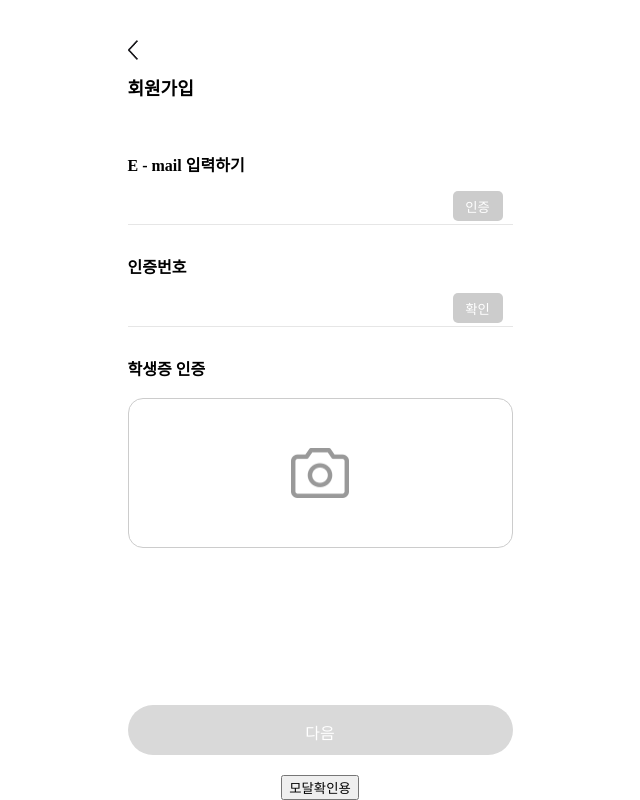
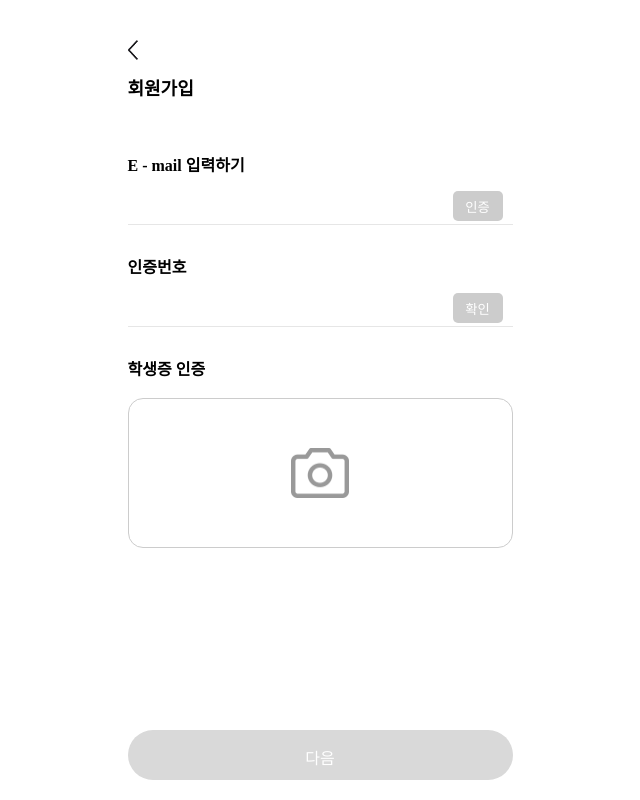
Before and after one commit to ATTI-UMC/ATTI-frontend, a React (Vite) app: page /signup/auth in a window 1280 px wide. Shown: the whole page, without its empty margins (320-960 px from the left). Built offline with nearby package versions, Linux system fonts and the light colour scheme.

Commit message:
feat,style: 이메일 인증, 비밀번호 인증 완료 시 다음 버튼 활성화, onboarding 다음 버튼 스타일 수정

```diff
--- a/src/components/onboarding/NextButton.jsx
+++ b/src/components/onboarding/NextButton.jsx
@@ -19,7 +19,8 @@ const Button = styled.button`
   max-width: 400px;
   height: 50px;
   padding: 15px;
-  margin-top: 15px;
+  margin-top: auto;
+  margin-bottom: 20px;
   color: white;
   background-color: ${({ disabled }) => (disabled ? "#d9d9d9" : "#10D99B")};
   border: none;
--- a/src/components/signup/Button.jsx
+++ b/src/components/signup/Button.jsx
@@ -1,8 +1,21 @@
 import React from "react";
+import { useNavigate } from "react-router-dom";
 import styled from "styled-components";
 
-const Button = ({ disabled }) => {
-  return <Btn>다음</Btn>;
+const Button = ({ disabled, to }) => {
+  const navigate = useNavigate();
+
+  const handleClick = () => {
+    if (!disabled) {
+      navigate(to);
+    }
+  };
+
+  return (
+    <Btn disabled={disabled} onClick={handleClick}>
+      다음
+    </Btn>
+  );
 };
 
 export default Button;
@@ -14,9 +27,9 @@ const Btn = styled.button`
   padding: 15px;
   margin-top: auto;
   margin-bottom: 20px;
-  background-color: #d9d9d9;
+  background-color: ${({ disabled }) => (disabled ? "#d9d9d9" : "#10D99B")};
   border-radius: 50px;
-  border:none;
+  border: none;
   color: #fff;
   font-size: 16px;
   cursor: pointer;
--- a/src/components/signup/ImageUpload.jsx
+++ b/src/components/signup/ImageUpload.jsx
@@ -3,7 +3,7 @@ import React, { useRef, useState } from "react";
 import styled from "styled-components";
 import camera from "../../assets/images/camera.png";
 
-const ImageUpload = () => {
+const ImageUpload = ({ onUploadSuccess }) => {
   const [imagePreview, setImagePreview] = useState(null);
   const [isCameraOpen, setIsCameraOpen] = useState(false);
   const videoRef = useRef(null);
@@ -11,10 +11,12 @@ const ImageUpload = () => {
 
   const handleBoxClick = () => {
     setIsCameraOpen(true);
-    navigator.mediaDevices.getUserMedia({ video: { facingMode: "environment" } }).then((stream) => {
-      videoRef.current.srcObject = stream;
-      videoRef.current.play();
-    });
+    navigator.mediaDevices
+      .getUserMedia({ video: { facingMode: "environment" } })
+      .then((stream) => {
+        videoRef.current.srcObject = stream;
+        videoRef.current.play();
+      });
   };
 
   const handleTakePhoto = () => {
@@ -32,10 +34,22 @@ const ImageUpload = () => {
     const offsetY = whiteBoxRect.top - videoRect.top;
 
     // Draw the video frame onto the canvas
-    context.drawImage(video, offsetX, offsetY, width, height, 0, 0, width, height);
+    context.drawImage(
+      video,
+      offsetX,
+      offsetY,
+      width,
+      height,
+      0,
+      0,
+      width,
+      height
+    );
 
     const imageDataUrl = canvasRef.current.toDataURL("image/png");
     setImagePreview(imageDataUrl);
+
+    onUploadSuccess();
 
     // Stop all video tracks to close the camera
     video.srcObject.getTracks().forEach((track) => track.stop());
@@ -58,7 +72,12 @@ const ImageUpload = () => {
         <CameraOverlay>
           <Video ref={videoRef} />
           <WhiteBox id="white-box" />
-          <Canvas ref={canvasRef} width="250" height="150" style={{ display: "none" }} />
+          <Canvas
+            ref={canvasRef}
+            width="250"
+            height="150"
+            style={{ display: "none" }}
+          />
           <TakePhotoButton onClick={handleTakePhoto}>사진 촬영</TakePhotoButton>
         </CameraOverlay>
       )}
--- a/src/pages/onboarding/Onboarding.jsx
+++ b/src/pages/onboarding/Onboarding.jsx
@@ -57,8 +57,8 @@ export default Onboarding;
 const OnboardingContainer = styled.div`
   display: flex;
   flex-direction: column;
-  width: 100%;
-  height: 100%;
+  width: 100vw;
+  height: 100vh;
   align-items: center;
   justify-content: center;
   background: #fff;
--- a/src/pages/signup/Authentication.jsx
+++ b/src/pages/signup/Authentication.jsx
@@ -4,6 +4,7 @@ import Button from "../../components/signup/Button";
 import ImageUpload from "../../components/signup/ImageUpload";
 import axios from "axios";
 import Modal from "../../components/Modal";
+import { useNavigate } from "react-router-dom";
 
 const Authentication = () => {
   const [showModal, setShowModal] = useState(false);
@@ -19,6 +20,12 @@ const Authentication = () => {
 
   const [verificationError, setVerificationError] = useState("");
   const [verificationSuccess, setVerificationSuccess] = useState("");
+
+  const [isImageUploaded, setIsImageUploaded] = useState(false);
+
+  const handleImageUploadSuccess = () => {
+    setIsImageUploaded(true);
+  };
 
   const validateEmail = (email) => {
     const emailRegex = /^[^\s@]+@[^\s@]+\.[^\s@]+$/;
@@ -65,6 +72,8 @@ const Authentication = () => {
     }
   }*/
 
+  const isNext = isEmailValid && isVerificationNumValid && isImageUploaded;
+
   return (
     <>
       <InputField
@@ -87,9 +96,9 @@ const Authentication = () => {
         //success={verificationSuccess}
         //error={verificationError}
       />
-      <ImageUpload />
-      <Button />
-      <button onClick={handleClick}>모달확인용</button>
+      <ImageUpload onUploadSuccess={handleImageUploadSuccess} />
+      <Button disabled={!isNext} to={"/signup/password-setup"} />
+      {/*<button onClick={handleClick}>모달확인용</button>*/}
       <Modal
         show={showModal}
         onClose={handleClick}
--- a/src/pages/signup/PasswordSetup.jsx
+++ b/src/pages/signup/PasswordSetup.jsx
@@ -3,13 +3,13 @@ import InputField from "../../components/signup/InputField";
 import Button from "../../components/signup/Button";
 
 const PasswordSetup = () => {
-  const [password, setPassword] = useState('');
-  const [passwordError, setPasswordError] = useState('');
-  const [passwordSuccess, setPasswordSuccess] = useState('');
+  const [password, setPassword] = useState("");
+  const [passwordError, setPasswordError] = useState("");
+  const [passwordSuccess, setPasswordSuccess] = useState("");
 
-  const [confirmPassword, setConfirmPassword] = useState('');
-  const [confirmPasswordError, setConfirmPasswordError] = useState('');
-  const [confirmPasswordSuccess, setConfirmPasswordSuccess] = useState('');
+  const [confirmPassword, setConfirmPassword] = useState("");
+  const [confirmPasswordError, setConfirmPasswordError] = useState("");
+  const [confirmPasswordSuccess, setConfirmPasswordSuccess] = useState("");
 
   const passwordRegex = /^(?=.*[a-zA-Z])(?=.*\d)[a-zA-Z\d]{10,20}$/;
 
@@ -18,11 +18,11 @@ const PasswordSetup = () => {
     setPassword(newPassword);
 
     if (!passwordRegex.test(newPassword)) {
-      setPasswordError('형식에 맞는 비밀번호를 입력해주세요');
-      setPasswordSuccess('');
+      setPasswordError("형식에 맞는 비밀번호를 입력해주세요");
+      setPasswordSuccess("");
     } else {
-      setPasswordError('');
-      setPasswordSuccess('사용 가능한 비밀번호입니다')
+      setPasswordError("");
+      setPasswordSuccess("사용 가능한 비밀번호입니다");
     }
   };
 
@@ -31,18 +31,18 @@ const PasswordSetup = () => {
     setConfirmPassword(newConfirmPassword);
 
     if (newConfirmPassword !== password) {
-      setConfirmPasswordError('불일치');
-      setConfirmPasswordSuccess('');
+      setConfirmPasswordError("불일치");
+      setConfirmPasswordSuccess("");
     } else {
-      setConfirmPasswordError('');
-      setConfirmPasswordSuccess('일치');
+      setConfirmPasswordError("");
+      setConfirmPasswordSuccess("일치");
     }
   };
 
   return (
     <>
       <InputField
-        label= "비밀번호 설정하기"
+        label="비밀번호 설정하기"
         type="text"
         placeholder="10~20자 (숫자, 영어 포함)"
         value={password}
@@ -59,7 +59,10 @@ const PasswordSetup = () => {
         error={confirmPasswordError}
         success={confirmPasswordSuccess}
       />
-      <Button />
+      <Button
+        disabled={!confirmPasswordSuccess}
+        to={"/onboarding/personal-info"}
+      />
     </>
   );
 };
```
